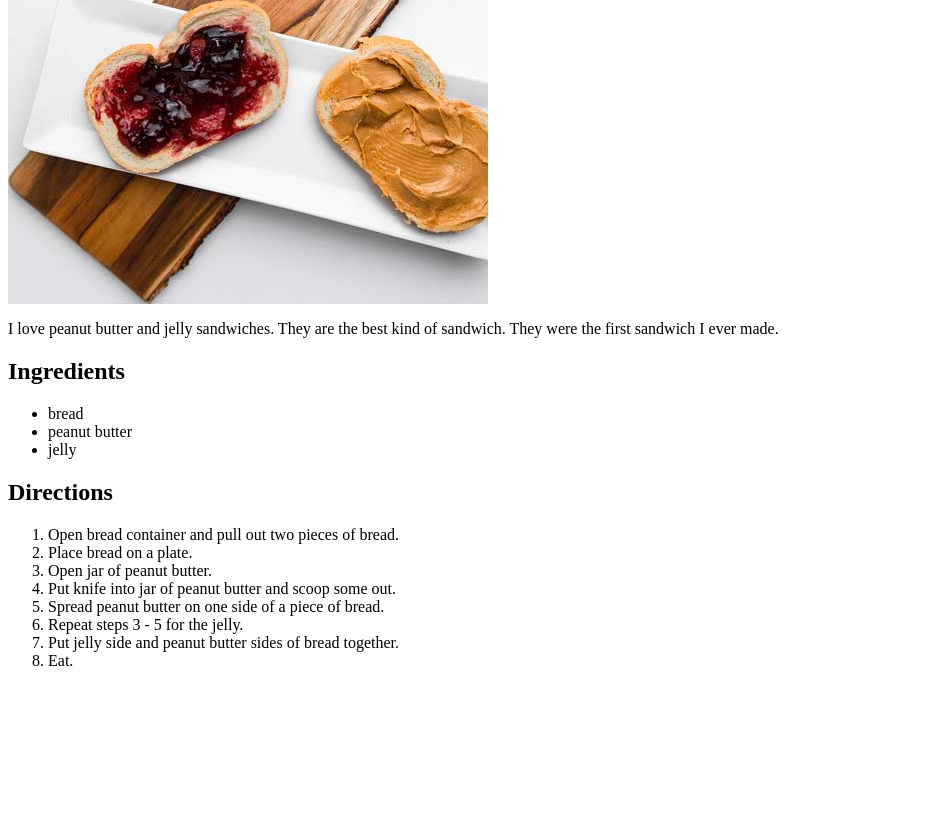
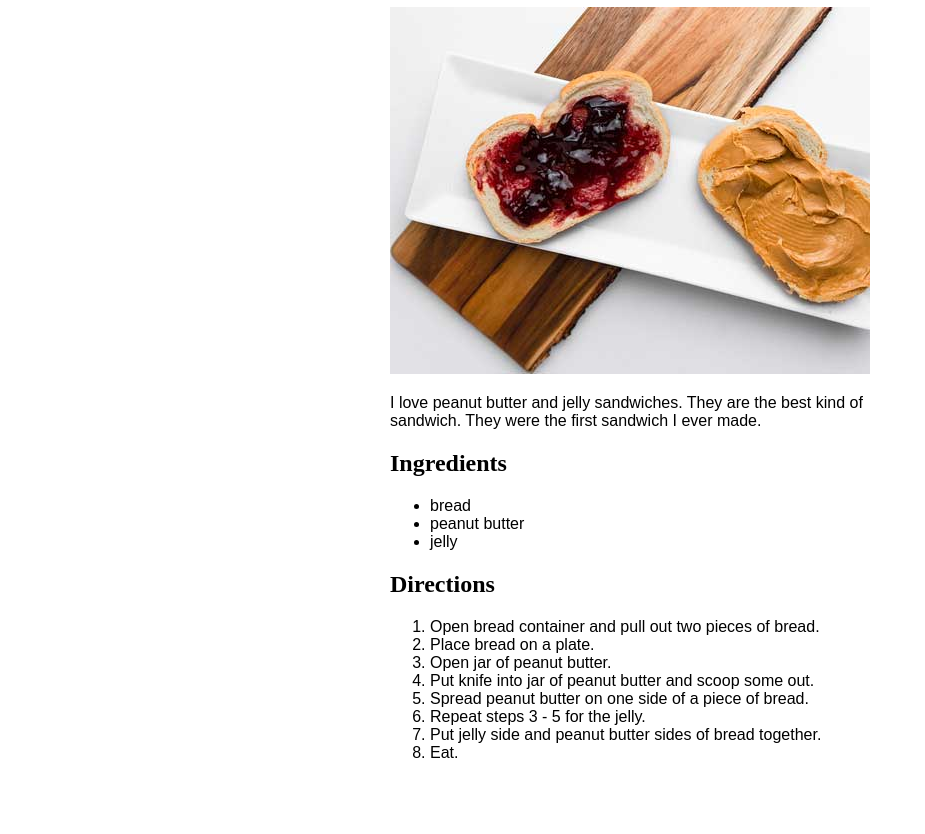
Before and after one commit to JZenk/html-start, a plain HTML site: page sandwich/sandwich.html in a window 1280 px wide. Shown: the part 129-963 px from the top of the page, without its empty margins (0-925 px from the left). Before the commit the page ends 815 px from the top, so only its background shows below. Drawn offline with Linux system fonts and the light colour scheme.

Commit message:
Styled sandwich

```diff
--- a/sandwich/sandwich.html
+++ b/sandwich/sandwich.html
@@ -1,3 +1,26 @@
+<!doctype html>
+<html lang="en">
+	<head>
+		<title>Peanut butter and jelly sandwich</title>
+		<style>
+* {
+	font-family: sans-serif;
+}
+body {
+	padding: 3rem;
+}
+h1, h2 {
+	font-family: serif;
+}
+main {
+	width: 500px;
+	margin-left: auto;
+	margin-right: auto;
+}
+		</style>
+	</head>
+	<body>
+		<main>
 		<h1>Peanut butter and jelly sandwich</h1>
 		<img src="sandwich.jpg" alt="A piece of bread with peanut butter and another with jelly lying face up on a plate.">
 		<p>I love peanut butter and jelly sandwiches. They are the best kind of sandwich. They were the first sandwich I ever made.</p>
@@ -18,3 +41,6 @@
 			<li>Put jelly side and peanut butter sides of bread together.</li>
 			<li>Eat.</li>
 		</ol>
+		</main>
+	</body>
+</html>
```
Lines whose indentation alone changed are shown as unchanged.
